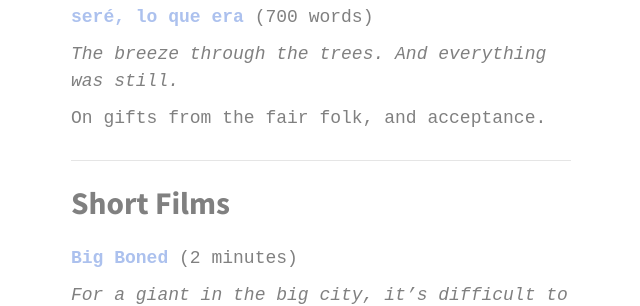
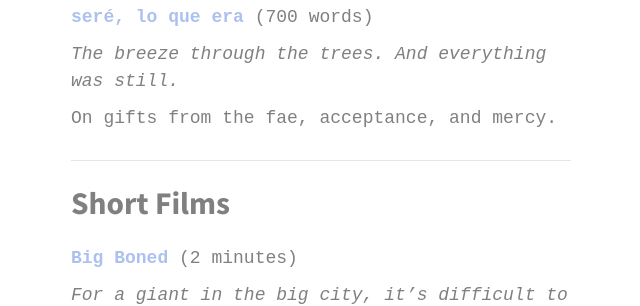
Before and after one commit to elliotherriman/website, a Jekyll site: the page built from writing.md, in a window 1280 px wide. Shown: the part 1249-1555 px from the top of the page, without its empty margins (319-959 px from the left). Built offline with Jekyll 4.4.1, drawn with Linux system fonts in a browser that asks for light colours; nearby versions of some CDN libraries; some web fonts are replaced.

Commit message:
Update writing.md

```diff
--- a/writing.md
+++ b/writing.md
@@ -49,11 +49,11 @@ On first dates, teeth, and predation.
 
 ---
 
-**[seré, lo que era](https://www.elliotherriman.com/prose/teethintobone)** (700 words)
+**[seré, lo que era](https://www.elliotherriman.com/prose/sereloqueera)** (700 words)
 
 *The breeze through the trees. And everything was still.*
 
-On gifts from the fair folk, and acceptance.
+On gifts from the fae, acceptance, and mercy.
 
 ---
 
```
